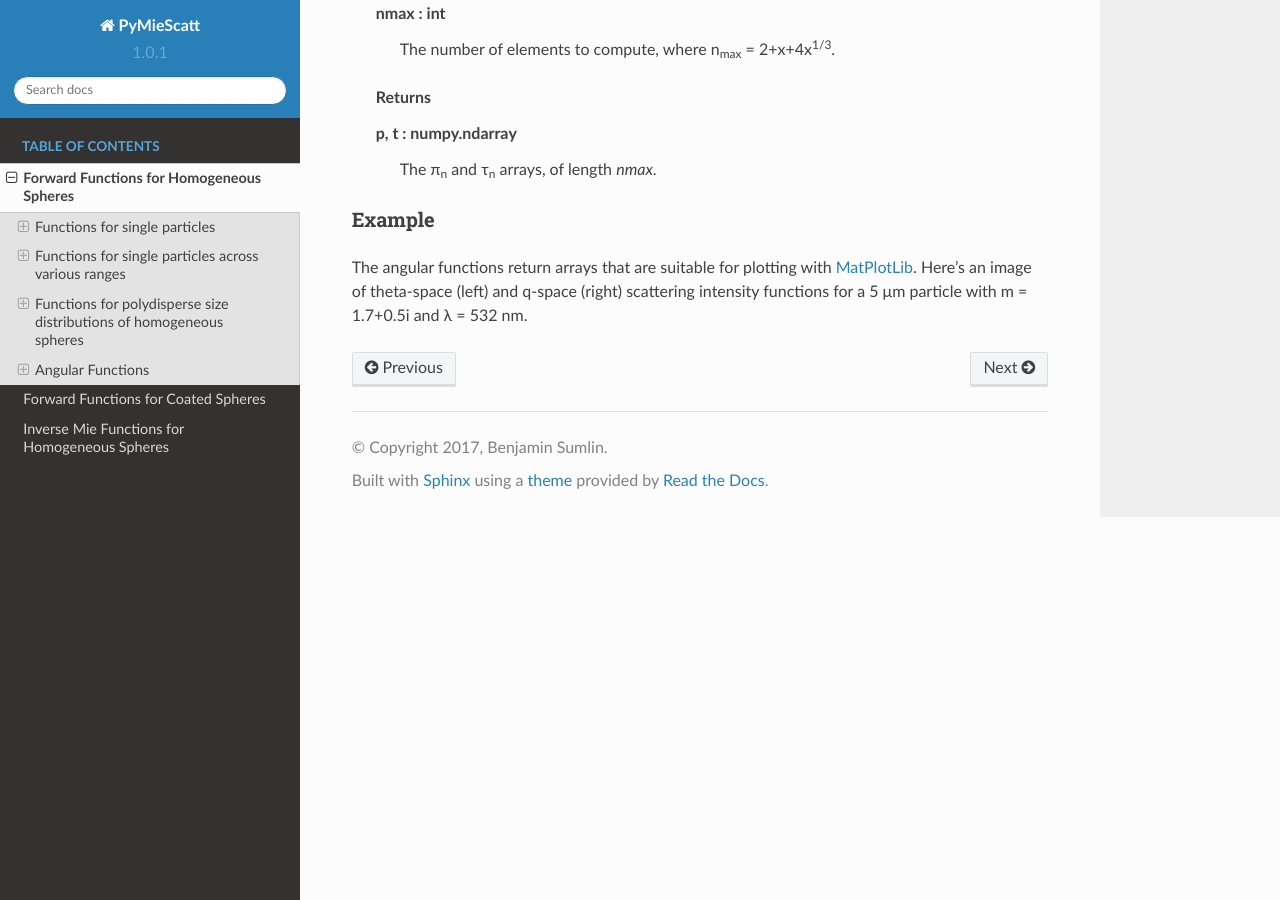
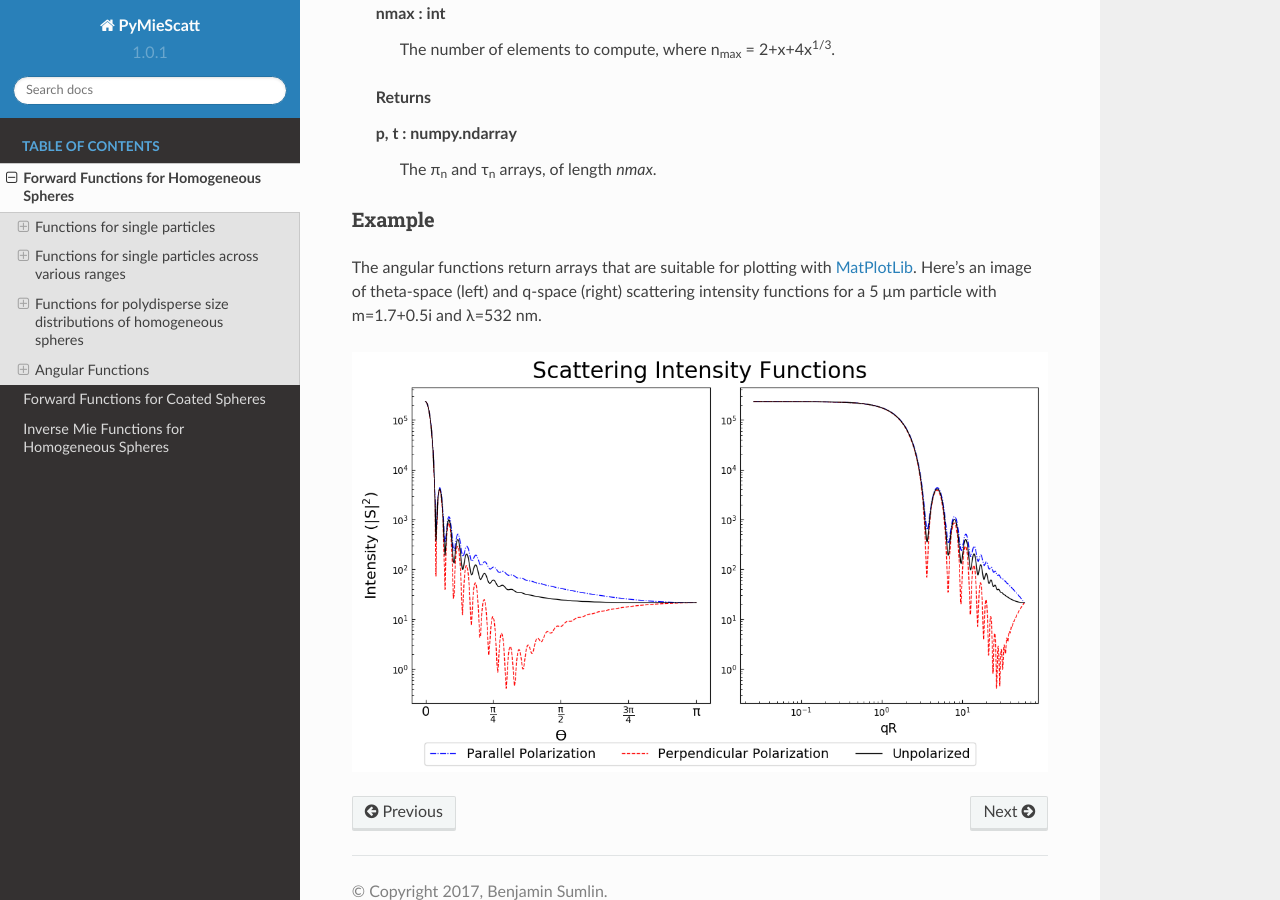
Before and after one commit to bsumlin/PyMieScatt, a Sphinx documentation site: the page built from docs/forward.rst, in a window 1280 px wide and 900 px high, scrolled down 13013 px. Built offline with Sphinx 7.4.7 and the Read the Docs theme 2.0.0, drawn with Linux system fonts in a browser that asks for light colours; formulas are drawn with MathJax 3; pages that are not in the unit, such as notebooks, are missing from menus; some of the changed lines change nothing that is shown.

Commit message:
image alt text doesn't work

```diff
--- a/docs/forward.rst
+++ b/docs/forward.rst
@@ -508,8 +508,6 @@
 Example
 ~~~~~~~
 
-The angular functions return arrays that are suitable for plotting with `MatPlotLib <https://matplotlib.org/>`_. Here's an image of theta-space (left) and q-space (right) scattering intensity functions for a 5 μm particle with m = 1.7+0.5i and λ = 532 nm.
+The angular functions return arrays that are suitable for plotting with `MatPlotLib <https://matplotlib.org/>`_. Here's an image of theta-space (left) and q-space (right) scattering intensity functions for a 5 μm particle with m=1.7+0.5i and λ=532 nm.
 
 .. image:: images/sif.png
-
-   :alt: Theta-space (left) and q-space (right) scattering intensity functions for a 5 μm particle with m = 1.7+0.5i and λ = 532 nm.
```
